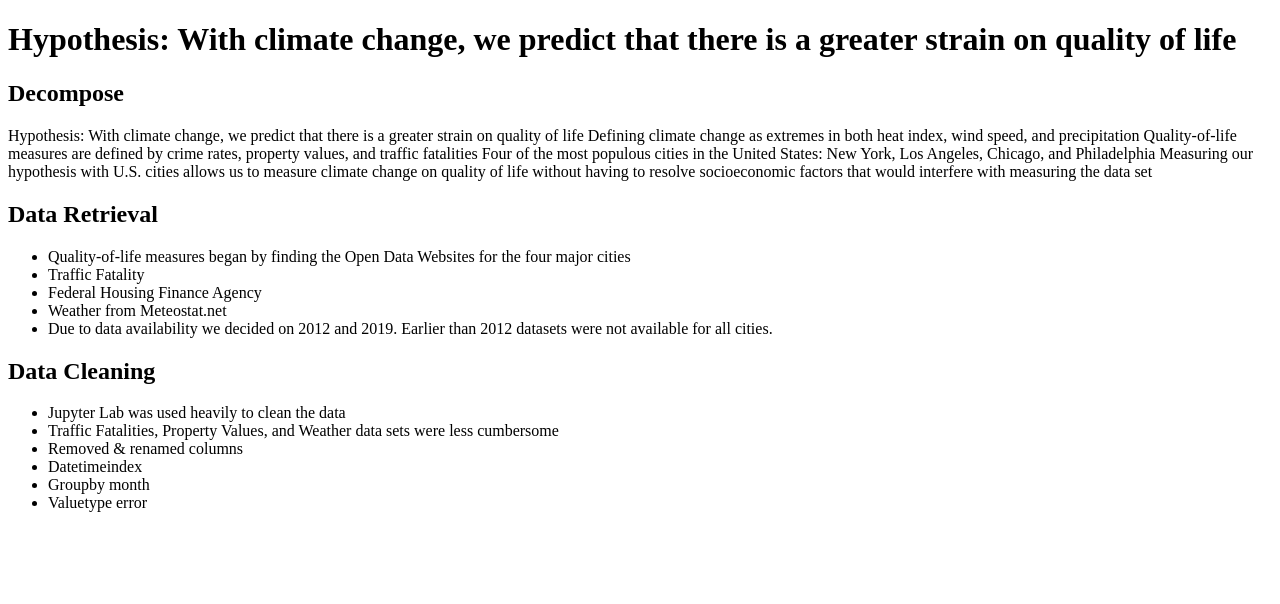
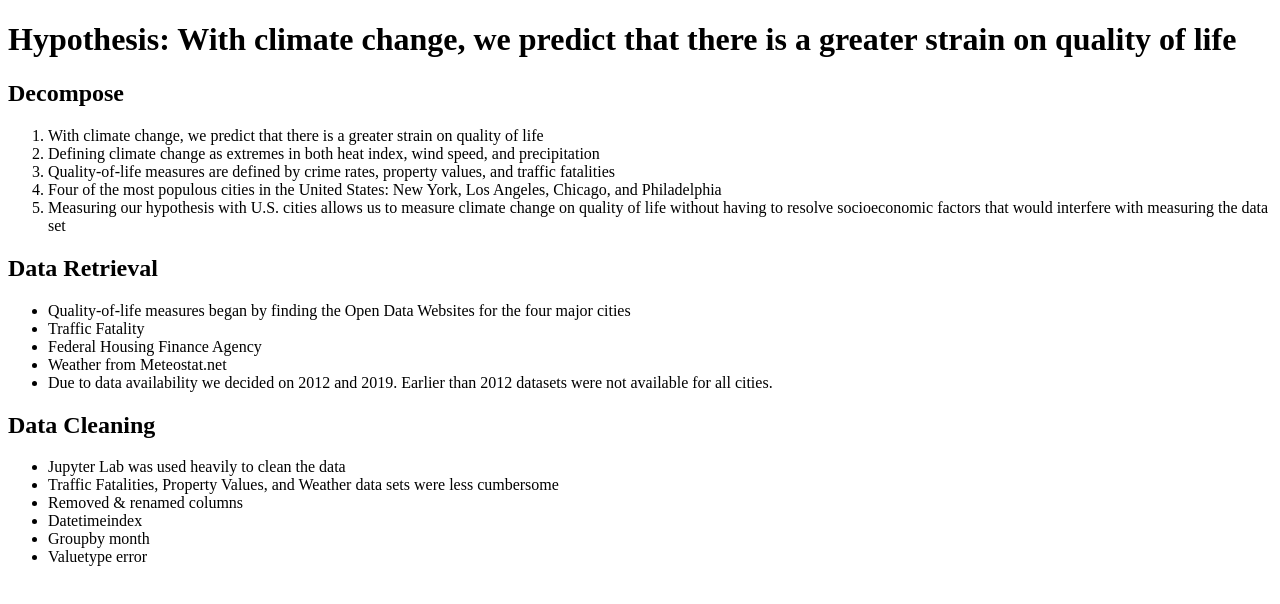
Before and after one commit to haodong191/Alpha, a plain HTML site: page index.html in a window 1280 px wide. Drawn offline with Linux system fonts and the light colour scheme.

Commit message:
Update index.html

```diff
--- a/index.html
+++ b/index.html
@@ -8,12 +8,13 @@
 <body>
   <h1>Hypothesis: With climate change, we predict that there is a greater strain on quality of life</h1>
   <h2>Decompose</h2>
-<p>Hypothesis: With climate change, we predict that there is a greater strain on quality of life
-  Defining climate change as extremes in both heat index, wind speed, and precipitation
-  Quality-of-life measures are defined by crime rates, property values, and traffic fatalities
-  Four of the most populous cities in the United States: New York, Los Angeles, Chicago, and Philadelphia
-  Measuring our hypothesis with U.S. cities allows us to measure climate change on quality of life without having to resolve socioeconomic factors that would interfere with measuring the data set
-  </p>
+<ol>
+  <li>With climate change, we predict that there is a greater strain on quality of life</li>
+ <li> Defining climate change as extremes in both heat index, wind speed, and precipitation</li>
+ <li> Quality-of-life measures are defined by crime rates, property values, and traffic fatalities</li>
+ <li> Four of the most populous cities in the United States: New York, Los Angeles, Chicago, and Philadelphia</li>
+ <li> Measuring our hypothesis with U.S. cities allows us to measure climate change on quality of life without having to resolve socioeconomic factors that would interfere with measuring the data set</li>
+  </ol>
 <h2>Data Retrieval </h2>
   <ul>
     <li>Quality-of-life measures began by finding the Open Data Websites for the four major cities</li>
```
